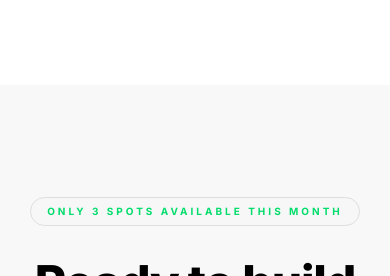
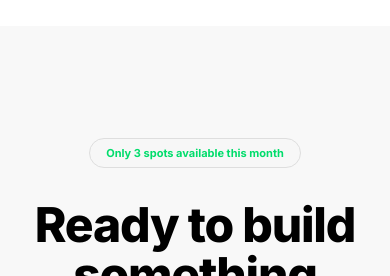
Before and after one commit to freddymk313/nordevagency, a Next.js app: page / in a window 390 px wide. Shown: the part 10220-10496 px from the top of the page. Built offline with nearby package versions, Linux system fonts and the light colour scheme; no server answers.

Commit message:
mobile v1 ok

```diff
--- a/components/FinalCTA.tsx
+++ b/components/FinalCTA.tsx
@@ -27,7 +27,7 @@ export default function FinalCTA() {
         className="relative z-10 mx-auto max-w-4xl px-4 text-center sm:px-6"
       >
         {/* Badge de rareté cohérent avec tes autres sections */}
-        <div className="inline-flex items-center gap-2 rounded-full border border-border bg-muted/50 px-4 py-1.5 text-[10px] font-bold uppercase tracking-[0.3em] text-green-accent">
+        <div className="inline-flex items-center gap-2 rounded-full border border-border bg-muted/50 px-4 py-1.5 text-[11px] font-bold *uppercase *tracking-[0.3em] text-green-accent">
           {/* <Zap className="h-3.5 w-3.5 fill-green-accent" /> */}
           Only 3 spots available this month
         </div>
--- a/components/Portfolio.tsx
+++ b/components/Portfolio.tsx
@@ -152,8 +152,8 @@ export default function Portfolio() {
           subtitle="Swipe to explore. Click to see the live site."
         />
 
-        {/* <div className="relative mx-auto mt-16 w-full max-w-md aspect-[16/11]"> */}
-        <div className="relative mx-auto mt-16 flex h-[350px] w-full max-w-md items-center justify-center *sm:h-[580px]">
+        {/* <div className="relative mx-auto mt-16 w-full max-w-md aspect-16/11"> */}
+        <div className="relative mx-auto mt-16 flex h-72.75 md:h-87.5 w-full max-w-md items-center justify-center">
           <AnimatePresence initial={false} custom={direction}>
             {visible.map((p, i) => (
               <Card
```
